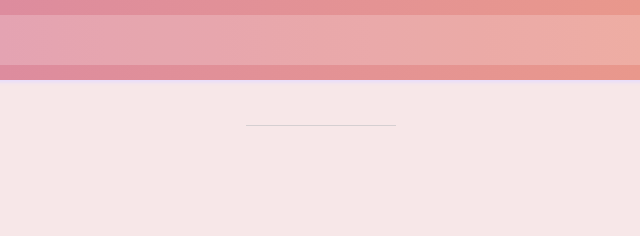
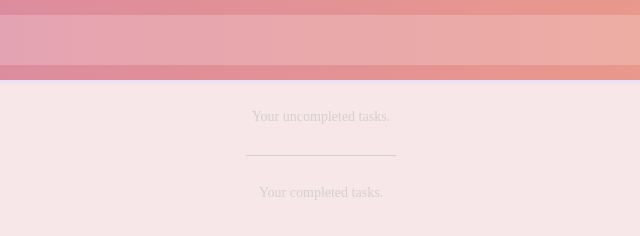
Before and after one commit to tomekpiwowar/todolist, a plain HTML site: page index.html in a window 1280 px wide. Shown: the full height of the page, 319-959 px from the left. Drawn offline with Linux system fonts and the light colour scheme.

Commit message:
improvements

```diff
--- a/index.html
+++ b/index.html
@@ -20,21 +20,21 @@
   </header>
 
 <div class="container">
-   <!-- Uncompleted tasks -->
-  <ul class="todo" id="todo">
-  <!--
+
+  <!-- Uncompleted tasks -->
+  <ul class="todo" id="todo"></ul>
+
+  <!--<ul class="todo" id="todo">
     <li>
       <div class="buttons">
         <button class="remove"><i class="far fa-trash-alt"></i></button>
         <button class="complete"><i class="fas fa-check"></i></button>
       </div>
     </li>
--->
-  </ul>
+  </ul> -->
 
   <!-- Completed tasks -->
-  <ul class="todo" id="completed">
-  </ul>
+  <ul class="todo" id="completed"></ul>
 </div>
 
 
--- a/style.css
+++ b/style.css
@@ -168,13 +168,13 @@ header button i:hover{
   color: #fff;
 }
 
-.todo#completed:not(:empty) {
+.todo#completed {
   position: relative;
   padding: 60px 0 0 0;
 
 }
 
-.todo#completed:not(:empty):before {
+.todo#completed:before {
 
   content: '';
   width: 150px;
@@ -216,3 +216,21 @@ header button i:hover{
 .todo li .buttons .remove i:hover{
   color: #e85656;
 }
+
+.todo#todo:empty:after {
+  content: 'Your uncompleted tasks.';
+  margin-top: 14px;
+}
+
+.todo#completed:empty:after {
+  content: 'Your completed tasks.';
+}
+
+.todo#todo:empty:after,
+.todo#completed:empty:after {
+  display: block;
+  width: 100%;
+  text-align: center;
+  font-size: 14px;
+  color: #d5cfd1;
+}
```
